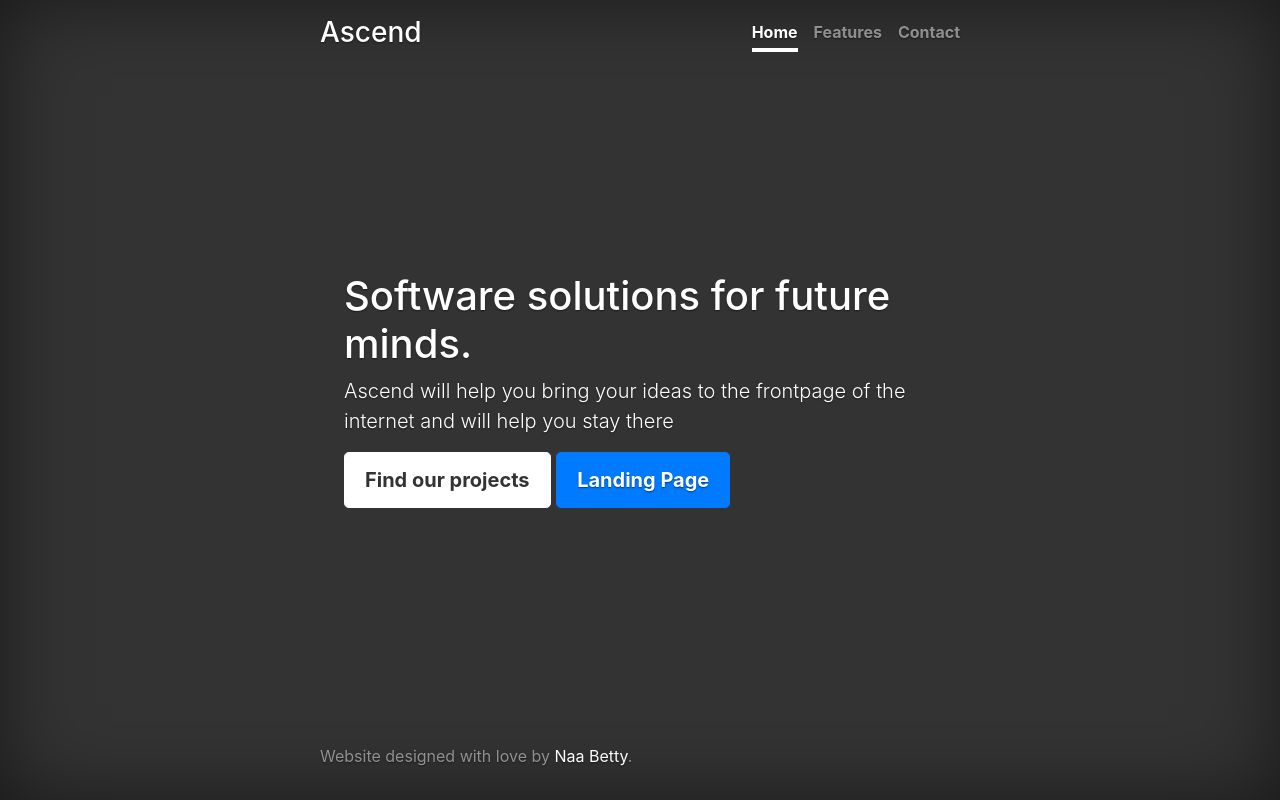
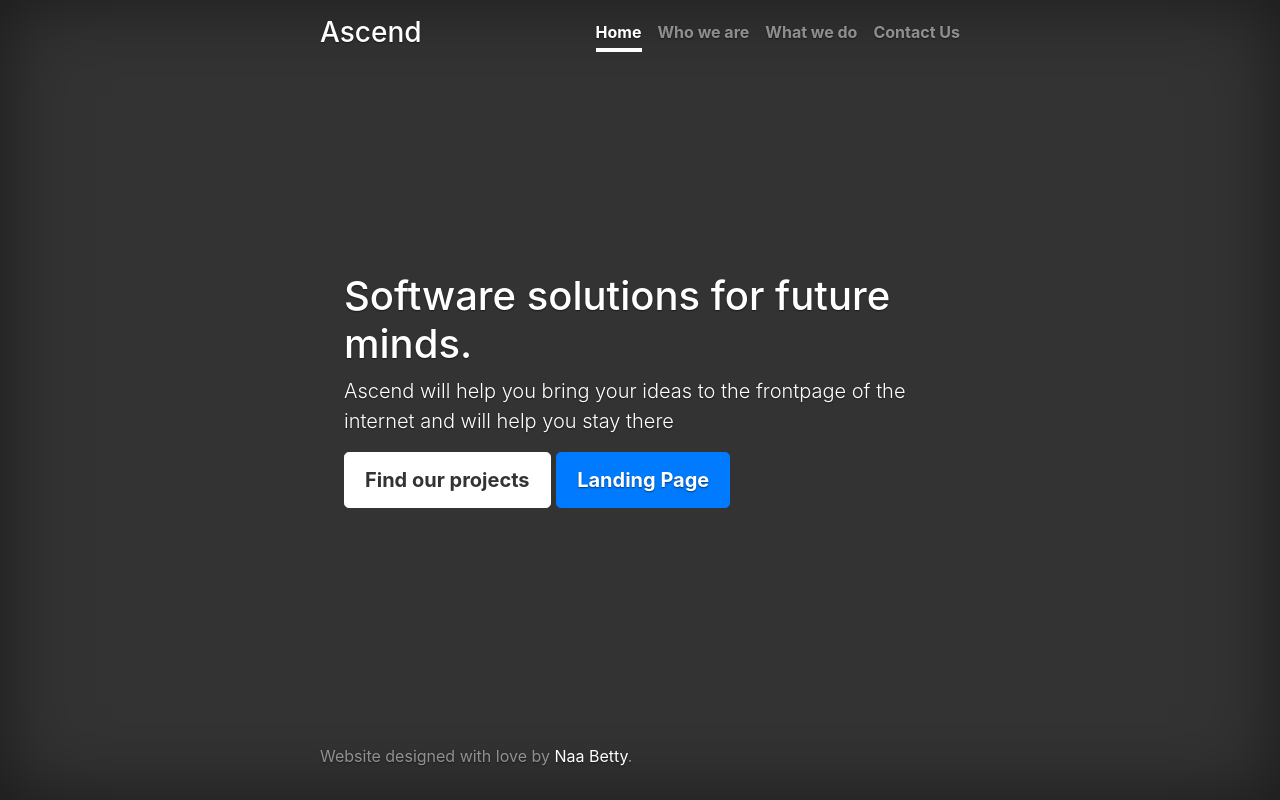
Before and after one commit to naabettyorg/ascend, a plain HTML site: page index.html in a window 1280 px wide. Drawn offline with Linux system fonts and the light colour scheme.

Commit message:
start page links added

```diff
--- a/index.html
+++ b/index.html
@@ -4,18 +4,20 @@
     <meta charset="UTF-8">
     <meta name="viewport" content="width=device-width, initial-scale=1, shrink-to-fit=no">
     <link rel="stylesheet" href="css/bootstrap.min.css"/>
+    <meta name="description" content="Software solutions for future minds">
     <link rel="stylesheet" href="css/cover.css"/>
 
-    <title>Ascend</title>
+    <title>Ascend - Betty's IT Solutions </title>
 </head>
 <div class="cover-container d-flex w-100 h-100 p-3 mx-auto flex-column">
     <header class="masthead mb-auto">
         <div class="inner">
             <h3 class="masthead-brand">Ascend</h3>
             <nav class="nav nav-masthead justify-content-center">
-                <a class="nav-link active" href="#">Home</a>
-                <a class="nav-link" href="#">Features</a>
-                <a class="nav-link" href="#">Contact</a>
+                <a class="nav-link active" href="sites/frontpage/home.html">Home</a>
+                <a class="nav-link" href="sites/frontpage/services.html">Who we are</a>
+                <a class="nav-link" href="sites/frontpage/about-us.html">What we do</a>
+                <a class="nav-link" href="sites/frontpage/contact-us.html">Contact Us</a>
             </nav>
         </div>
     </header>
```
